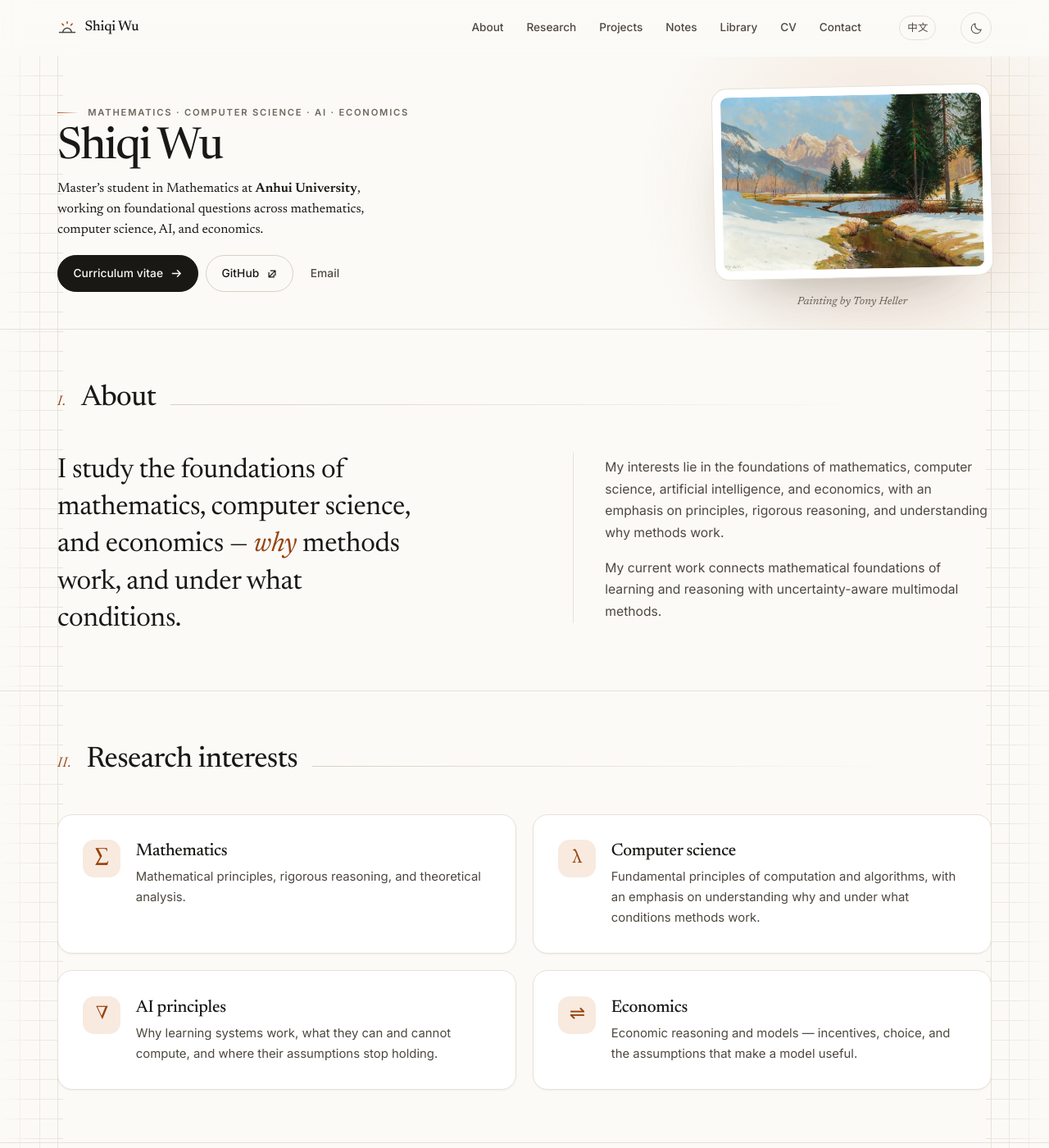
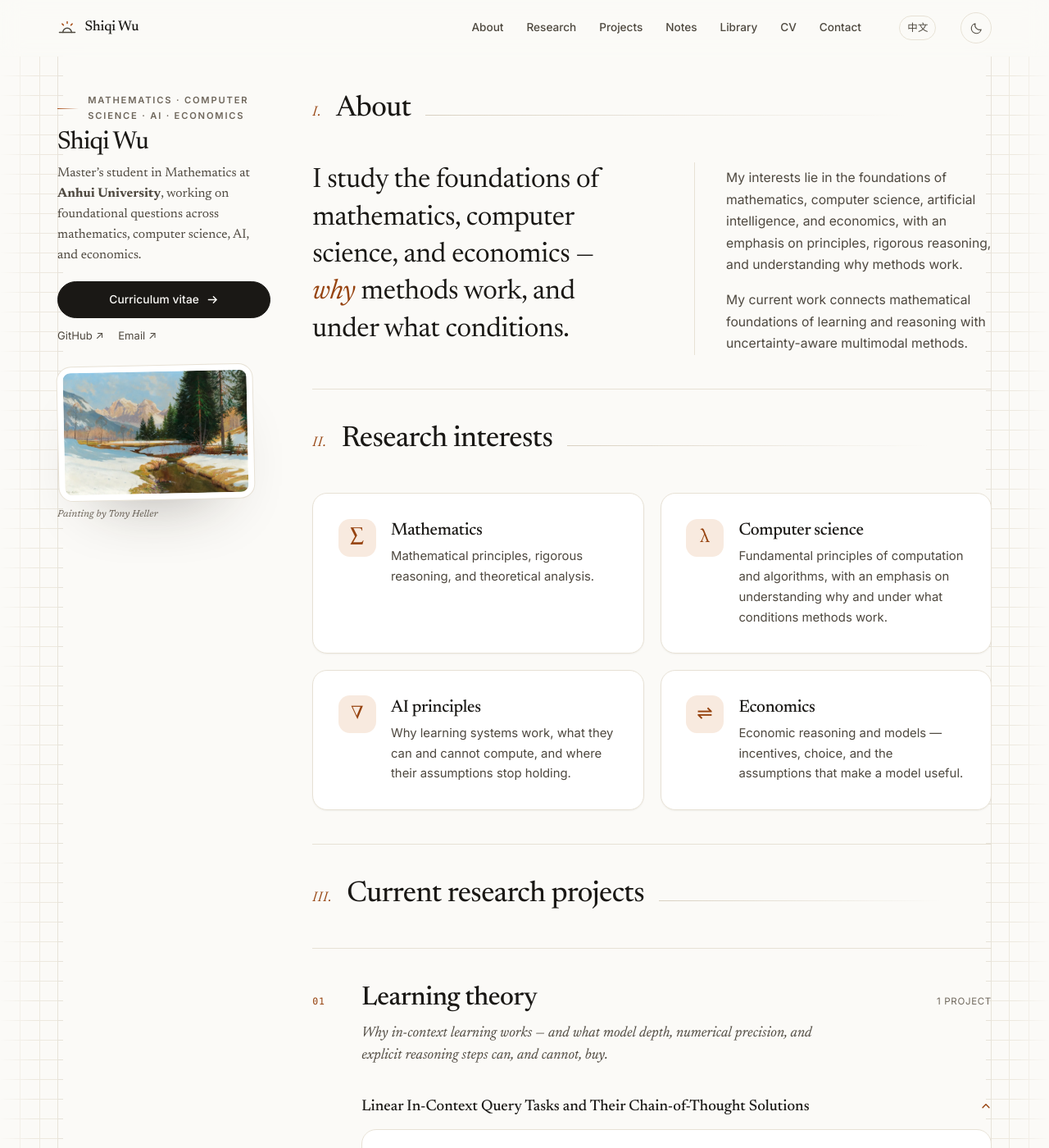
Before and after one commit to Sunrise-57/Sunrise-57.github.io, a Jekyll site: the page built from _pages/about.html, in a window 1280 px wide and 1400 px high. Shown: the whole window at 82% size. Built offline with Jekyll 4.4.1, drawn with Linux system fonts in a browser that asks for light colours.

Commit message:
Move the identity block into a sticky left rail
The homepage now reads as a rail (name, role, links, painting) beside a content column, following the edge-placement layout.

```diff
--- a/_layouts/home.html
+++ b/_layouts/home.html
@@ -9,26 +9,22 @@ layout: modern
 {% assign home_url = base | append: "/" %}
 {% assign cv_url = base | append: "/cv/" %}
 
-<section class="hero">
-  <div class="wrap hero__grid">
-    <div class="hero__copy">
-      <p class="eyebrow"><span class="eyebrow__mark" aria-hidden="true"></span>{{ ui.home.eyebrow }}</p>
-      <h1 class="hero__title">{{ site.author.name }}</h1>
-      <p class="hero__lede">{{ ui.home.lede }}</p>
-      <div class="hero__actions">
-        <a class="btn btn--primary" href="{{ cv_url }}">
-          {{ ui.home.cv_button }}
-          <svg width="15" height="15" viewBox="0 0 16 16" fill="none" aria-hidden="true"><path d="M2.5 8h10.5M9 4l4 4-4 4" stroke="currentColor" stroke-width="1.5" stroke-linecap="round" stroke-linejoin="round"/></svg>
-        </a>
-        <a class="btn" href="https://github.com/{{ site.author.github }}">
-          {{ ui.home.github }}
-          <svg width="14" height="14" viewBox="0 0 16 16" fill="none" aria-hidden="true"><path d="M6 3.5h6.5V10M12.5 3.5 4 12M10.5 9.5v3H3.5V6" stroke="currentColor" stroke-width="1.4" stroke-linecap="round" stroke-linejoin="round"/></svg>
-        </a>
-        <a class="btn btn--quiet" href="mailto:{{ site.author.email }}">{{ ui.home.email }}</a>
-      </div>
+<div class="wrap home-grid">
+  <aside class="home-rail">
+    <p class="eyebrow"><span class="eyebrow__mark" aria-hidden="true"></span>{{ ui.home.eyebrow }}</p>
+    <h1 class="home-rail__name">{{ site.author.name }}</h1>
+    <p class="home-rail__role">{{ ui.home.lede }}</p>
+    <div class="home-rail__actions">
+      <a class="btn btn--primary" href="{{ cv_url }}">
+        {{ ui.home.cv_button }}
+        <svg width="15" height="15" viewBox="0 0 16 16" fill="none" aria-hidden="true"><path d="M2.5 8h10.5M9 4l4 4-4 4" stroke="currentColor" stroke-width="1.5" stroke-linecap="round" stroke-linejoin="round"/></svg>
+      </a>
+      <p class="home-rail__links">
+        <a href="https://github.com/{{ site.author.github }}">{{ ui.home.github }} ↗</a>
+        <a href="mailto:{{ site.author.email }}">{{ ui.home.email }} ↗</a>
+      </p>
     </div>
-
-    <figure class="hero__figure">
+    <figure class="home-rail__figure">
       <div class="hero__frame">
         <img src="{{ '/images/profile-landscape.webp' | relative_url }}"
              width="1036" height="691" loading="eager" decoding="async"
@@ -36,9 +32,9 @@ layout: modern
       </div>
       <figcaption>{{ ui.home.painting_caption }}</figcaption>
     </figure>
-  </div>
-</section>
+  </aside>
 
+  <div class="home-main">
 <section class="section" id="about">
   <span class="margin-figure" aria-hidden="true">
     <svg viewBox="0 0 120 120" fill="none" stroke="currentColor" stroke-width="1">
@@ -288,3 +284,5 @@ layout: modern
     </div>
   </div>
 </section>
+  </div>
+</div>
--- a/assets/css/site.css
+++ b/assets/css/site.css
@@ -645,6 +645,114 @@ html[lang="zh-CN"] .cv-hero__name { letter-spacing: -0.01em; }
   font-size: 0.82rem;
   font-style: italic;
   text-align: center;
+}
+
+/* Home: identity rail + content column ------------------------------------- */
+.home-grid {
+  display: grid;
+  grid-template-columns: 260px minmax(0, 1fr);
+  gap: clamp(2rem, 4vw, 4rem);
+  align-items: start;
+  padding-top: clamp(1.75rem, 3.5vw, 2.75rem);
+  padding-bottom: clamp(2rem, 4vw, 3rem);
+}
+.home-rail {
+  position: sticky;
+  top: 96px;
+}
+.home-rail__name {
+  margin: 0.5rem 0 0.55rem;
+  font-family: var(--font-serif);
+  font-size: clamp(1.9rem, 2.3vw, 2.45rem);
+  font-weight: 450;
+  line-height: 1.02;
+  letter-spacing: -0.025em;
+}
+.home-rail__role {
+  margin: 0;
+  color: var(--ink-soft);
+  font-family: var(--font-serif);
+  font-size: 0.98rem;
+  line-height: 1.6;
+}
+.home-rail__actions {
+  display: grid;
+  gap: 0.6rem;
+  margin-top: 1.15rem;
+}
+.home-rail__actions .btn {
+  width: 100%;
+  justify-content: center;
+  padding-inline: 0.7rem;
+}
+.home-rail__links {
+  display: flex;
+  gap: 1.1rem;
+  margin: 0;
+  color: var(--ink-soft);
+  font-size: 0.82rem;
+}
+.home-rail__links a {
+  color: inherit;
+  text-decoration: none;
+  border-bottom: 1px solid transparent;
+  transition: color 0.2s ease, border-color 0.2s ease;
+}
+.home-rail__links a:hover {
+  color: var(--ink);
+  border-bottom-color: var(--line-strong);
+}
+.home-rail__figure {
+  margin: 1.5rem 0 0;
+  width: 100%;
+  max-width: 240px;
+}
+.home-rail__figure .hero__frame { padding: 7px; }
+.home-rail__figure img { display: block; width: 100%; height: auto; }
+.home-rail__figure figcaption {
+  margin-top: 0.5rem;
+  color: var(--ink-muted);
+  font-family: var(--font-serif);
+  font-size: 0.72rem;
+  font-style: italic;
+}
+
+.home-main .section {
+  padding: clamp(2rem, 3.2vw, 2.75rem) 0;
+  border-top: 1px solid var(--line);
+}
+.home-main .section:first-child {
+  padding-top: 0;
+  border-top: 0;
+}
+.home-main .section .wrap {
+  width: auto;
+  max-width: none;
+  margin: 0;
+  padding: 0;
+}
+.home-main .section--contact { padding-bottom: clamp(1rem, 2vw, 1.5rem); }
+.home-main .margin-figure { left: calc(100% + 18px); }
+
+@media (max-width: 1279px) {
+  .home-main .about {
+    grid-template-columns: minmax(0, 1fr);
+    gap: 1.5rem;
+  }
+  .home-main .about__text {
+    padding-left: 0;
+    border-left: 0;
+  }
+}
+
+@media (max-width: 1023px) {
+  .home-grid {
+    grid-template-columns: minmax(0, 1fr);
+    gap: 1.75rem;
+  }
+  .home-rail { position: static; }
+  .home-rail__figure { max-width: 320px; }
+  .home-main .margin-figure { display: none; }
 }
 
 /* Sections ----------------------------------------------------------------- */
--- a/assets/js/site.js
+++ b/assets/js/site.js
@@ -145,6 +145,7 @@
     window.addEventListener("scroll", function () {
       if ((window.scrollY || window.pageYOffset) < 240) clearNavActive();
     }, { passive: true });
+    if ((window.scrollY || window.pageYOffset) < 240) clearNavActive();
   }
 
   /* Toast ---------------------------------------------------------------- */
```
